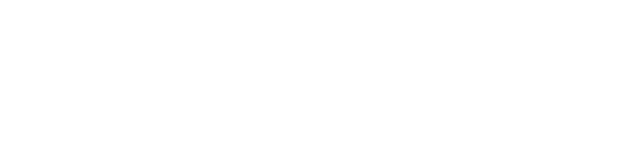
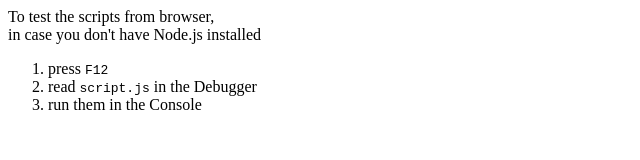
Before and after one commit to 4015-al/js-snippets, a plain HTML site: page index.html in a window 1280 px wide. Shown: the whole page, without its empty margins (0-640 px from the left). Drawn offline with Linux system fonts and the light colour scheme.

Commit message:
~ index: add explanation

```diff
--- a/index.html
+++ b/index.html
@@ -4,10 +4,17 @@
   <meta charset="UTF-8">
   <meta http-equiv="X-UA-Compatible" content="IE=edge">
   <meta name="viewport" content="width=device-width, initial-scale=1.0">
-  <title>Document</title>
+  <title>JS Snippets</title>
   <script defer src="script.js"></script>
 </head>
 <body>
+To test the scripts from browser,<br/>
+in case you don't have Node.js installed
 
+<ol>
+  <li>press <kbd>F12</kbd></li>
+  <li>read <code>script.js</code> in the Debugger</li>
+  <li>run them in the Console</li>
+</ol>
 </body>
 </html>
```
